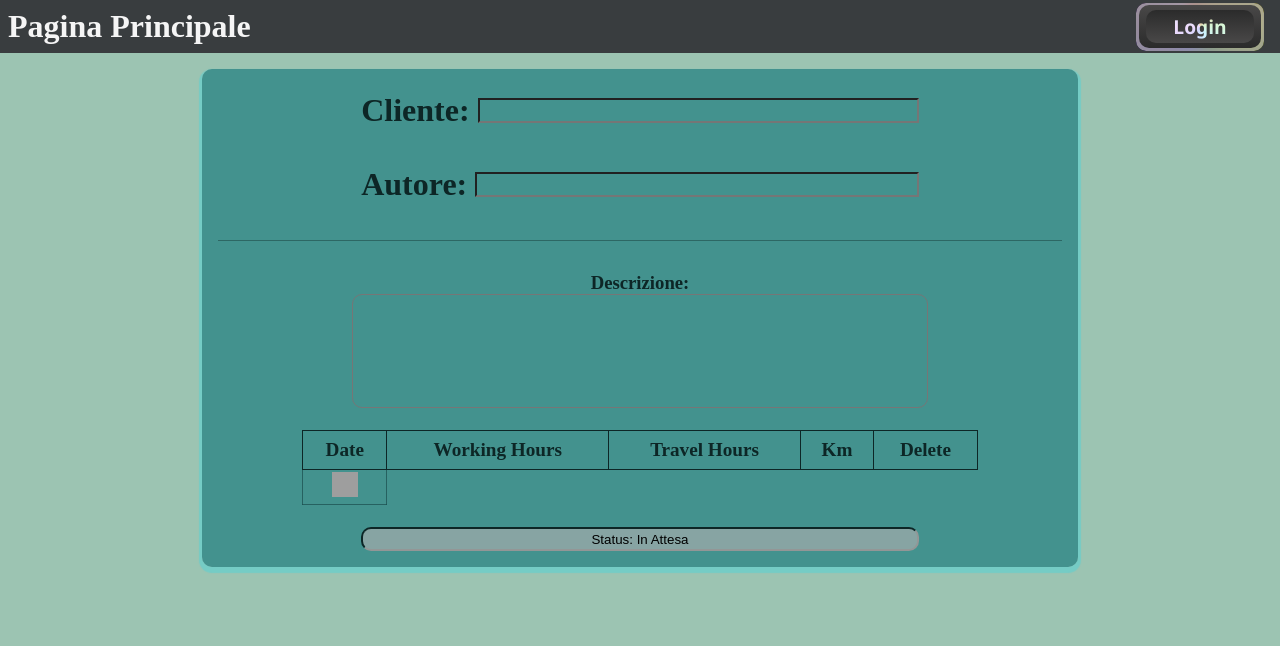
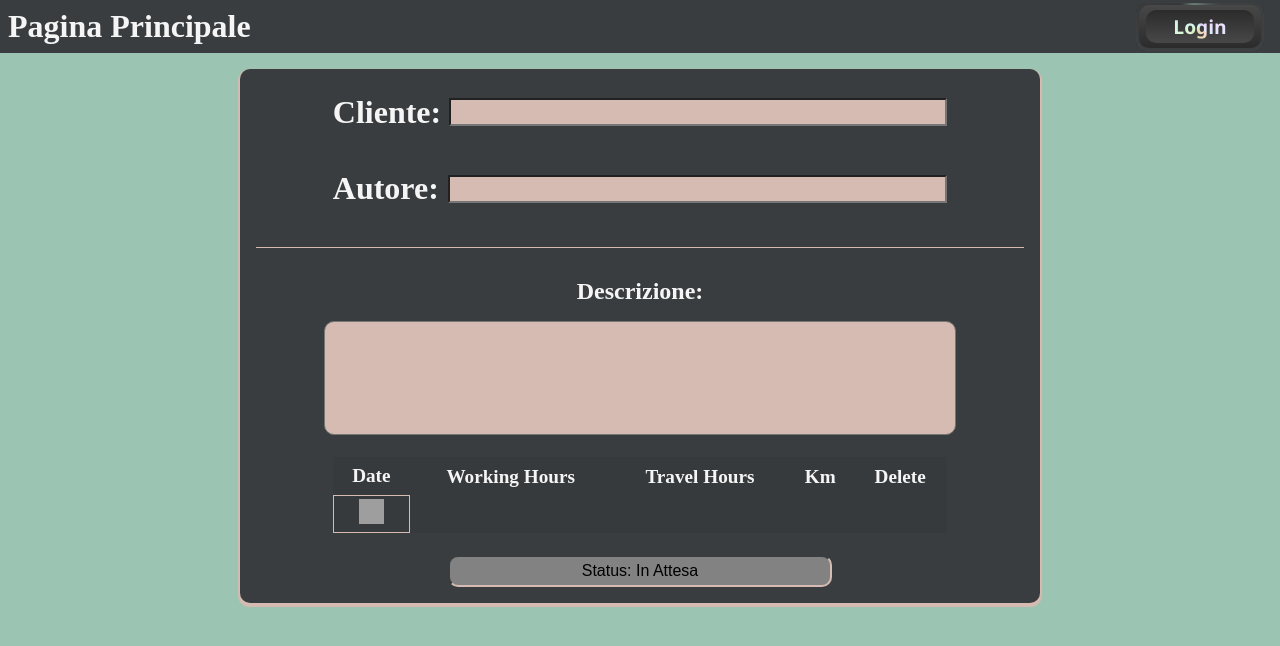
Before and after one commit to Dave02233/ProjectManagementSoftware, a React (Vite) app: page /Interventi/Creazione in a window 1280 px wide. Shown: the top 646 px of the page. Built offline with nearby package versions, Linux system fonts and the light colour scheme; grey boxes are pictures that could not be loaded.

Commit message:
styles and not found

```diff
--- a/src/Components/Intervento.jsx
+++ b/src/Components/Intervento.jsx
@@ -14,7 +14,7 @@ export const Intervento = _ => {
     })
 
     if (!intervento) {
-        return <div>Intervento non trovato</div>;
+        return <div className={styles.NotFound}>Intervento non trovato</div>;
     }
 
     const [hovering, setHovering] = useState(false);
@@ -25,14 +25,8 @@ export const Intervento = _ => {
                     status === 'Completato' ? 'Green' :
                     status === 'Annullato' ? 'Red' : 'Grey';
 
-    const statusColor = hovering ? baseColor + 'Active' : baseColor;
-
-    const handleMouseHoverIn = () => setHovering(true);
-    const handleMouseHoverOut = () => setHovering(false);
-
-
     return (
-        <div className={styles.DataContainer} onMouseEnter={handleMouseHoverIn} onMouseLeave={handleMouseHoverOut}>
+        <div className={styles.DataContainer}>
             <h4>Intervento con ID: {id}</h4>
             <h1>Cliente: <span>{name}</span></h1>
             <h2>Autore: <span>{author}</span></h2>
@@ -69,7 +63,7 @@ export const Intervento = _ => {
                     ))}
                 </tbody>
             </table>
-            <h3 className={styles[statusColor]}>Status: {status}</h3>
+            <h3 className={styles[baseColor]}>{status}</h3>
         </div>
     )
 }
--- a/src/Components/PreviewIntervento.jsx
+++ b/src/Components/PreviewIntervento.jsx
@@ -22,7 +22,7 @@ export const PreviewIntervento = ({ intervento, isLoading, error }) => {
                     }
                 </h2>
                 <p>{description}</p>
-                <h3 style={{ backgroundColor: statusColor }}>Status: {status}</h3>
+                <h3 style={{ backgroundColor: statusColor }}>{status}</h3>
             </div>
         </NavLink>
     );
--- a/src/Store/Slices/interventiSlice.js
+++ b/src/Store/Slices/interventiSlice.js
@@ -28,7 +28,7 @@ for (let i = 0; i < numberOfDays; i++) {
     days.push(newDay);
 }
 
-const fakeTestData = Array.from({ length: 13 }, (_, i) => ({
+const fakeTestData = Array.from({ length: 1000 }, (_, i) => ({
     name: `Intervento ${i+1}`,
     id: i + 1,
     author: 'Dave',
--- a/src/Styles/LoginButton.module.css
+++ b/src/Styles/LoginButton.module.css
@@ -1,3 +1,4 @@
+@import url(./variables.css);
 
 .niceButton {
     display: grid;
@@ -25,7 +26,7 @@
         height: 100%;
 
         --angle: 0deg;
-        background: conic-gradient(from var(--angle), red, orange, yellow, green, blue, indigo, violet);
+        background: conic-gradient(from var(--angle),var(--primary-lightest), var(--text-dark), var(--text-dark), var(--text-dark), var(--text-dark), var(--text-dark-hover));
 
         animation: spin-colors 6s linear infinite;
         filter: blur(4px);
@@ -42,7 +43,7 @@
 
         box-shadow: 0 2px 3px rgba(43, 43, 43, 0.6);
 
-        background-color: rgba(171, 169, 169, 0.8);
+        background-color: rgba(171, 169, 169, 0.1);
         border-radius: var(--borderRadius);
 
         z-index: 2;
@@ -91,7 +92,7 @@
         transition: 0.3s all ease-in-out;
 
         background: conic-gradient(from var(--angle), #f8d1d1, #e4d9af, #d8f8d8, #ccf2ff, #d3d3fc, #efdbfc, #dbecfb);
-        animation: spin-colors 6s linear infinite;
+        animation: spin-colors 4s linear infinite;
 
         -webkit-background-clip: text;
         background-clip: text;
--- a/src/Styles/MainPage.module.css
+++ b/src/Styles/MainPage.module.css
@@ -20,7 +20,7 @@
     h1 {
         margin: 0.5rem;
         color: var(--text-light);
-        transition: color 0.3s ease-in-out;
+        transition: color 0.1s ease-in-out;
     }
 
     h1:hover {
--- a/src/Styles/NewIntervento.module.css
+++ b/src/Styles/NewIntervento.module.css
@@ -1,3 +1,5 @@
+@import url(./variables.css);
+
 .DataContainer {
     justify-self: center;
 
@@ -8,22 +10,19 @@
 
     gap: 1.4rem;
 
-    width: 66%;
+    width: 60%;
     padding: 1rem;
     border-radius: 10px;
-    background-color: hsla(180, 50%, 35%, 0.8);
-    box-shadow: 0px 3px 1px 3px rgba(0, 229, 255, 0.252);
+    background-color: var(--primary-darkest);
+    box-shadow: 0px 2px 1px 2px var(--primary);
 
     margin: 1rem 0;
-
-    transition: all 0.3s ease-in-out;
 
     hr {
         height: 1px;
         width: 100%;
-        background-color: hsla(180, 50%, 10%, 0.4);
+        background-color: var(--primary);
         border: none;
-        transition: background-color 0.3s ease-in-out;
     }
 
     h1, h2, h3, h4 {
@@ -31,61 +30,38 @@
     }
 
     h1, h2, h3 {
-        color: hsla(180, 50%, 10%, 1);
-
-        span {
-            transition: color 0.3s ease-in-out;
-            color: rgba(0, 255, 195, 0.522);
-            text-shadow: 0px 1px 0px black;
-        }
+        color: var(--text-light);
     }
 
     h1, h2 {
         justify-content: center;
         align-items: center;
+
+        font-size: 2rem;
     }
 
     h2 {
         margin: 0;
     }
 
-    h4 {
-        color: hsla(180, 50%, 35%, 0.5);
+    h3 {
+        font-size: 1.5rem;
+        margin-bottom: 1rem;
     }
 
 
-    p {
-        border-radius: 10px;
-        background-color:  hsla(180, 50%, 20%, 0.2);
-        color: hsla(180, 50%, 10%, 0.8);
-
-        padding: 1rem;
-
-        word-break: keep-all;
-
-        width: 66%;
-        height: 5rem;
-
-        word-spacing: 0.1rem;
-        letter-spacing: 0.05rem;
-
-        text-align: center;
-
-        transition: all 0.3s ease-in-out;
-    }
-
     .MainInput {
-        background-color: hsla(180, 50%, 40%, 0);
-        transition: all 0.3s ease-in-out;
+        background-color: var(--primary);
+        transition: all 0.2s ease-in-out;
     }
 
     table {
         width: 80%;
 
-        border-radius: 10px;
-
         text-align: center;
         border-collapse: collapse;
+
+        background-color: var(--slight-hover);
 
         th {
             padding: 0.5rem;
@@ -93,17 +69,17 @@
 
         th {
             font-size: 1.2rem;
-            color:hsla(180, 50%, 10%, 1);
-            border: 1px solid hsla(180, 50%, 10%, 1);
+            color:var(--text-light);
         }
 
         td {
             font-size: 1.1rem;
             height: 2rem;
 
-            color:hsla(180, 50%, 15%, 0.7);
-            border: 1px solid hsla(180, 50%, 20%, 0.7);
-            transition: color 0.3s ease-in-out;
+            padding: 0.1rem;
+
+            color:var(--primary);
+            border: 1px solid var(--primary);
 
             vertical-align: middle;
             text-align: center;
@@ -115,7 +91,7 @@
                     cursor: pointer;
                     width: 1.6rem;
                     height: 1.6rem;
-                    transition: transform 0.3s ease-in-out;
+                    transition: transform 0.1s ease-in-out;
                     object-fit: cover;
                 }
             &:hover {
@@ -138,11 +114,9 @@
             padding: 0;
 
             border: none;
-            border-radius: 10px;
 
-            transition: all 0.3s ease-in-out;
-
-            background-color: hsla(180, 50%, 40%, 0);
+            background-color: var(--primary);
+            color: var(--text-dark);
 
             /* Chrome, Safari, Edge, Opera */
             &::-webkit-inner-spin-button,
@@ -159,45 +133,9 @@
 
 
             &:active, &:focus, &:hover {
-                background-color: hsla(180, 50%, 40%, 0.7);
-                color: rgba(0, 255, 195, 0.522);
+                background-color: var(--primary-darkest);
+                color: var(--text-light-hover);
             }
-        }
-    }
-}
-
-.DataContainer:hover {
-    background-color: hsla(180, 50%, 35%, 1);
-    box-shadow: 0px 2px 0px 1px rgba(0, 229, 255, 0.352);
-
-    h1, h2, h3 {
-        span {
-            color: rgba(0, 255, 195, 0.879);
-        }
-    };
-
-    hr {
-        background-color: hsla(180, 50%, 30%, 0.9);
-    };
-
-    p {
-        background-color:  hsla(180, 50%, 25%, 0.7);
-        color: rgba(0, 255, 195, 0.879);
-    };
-
-    td {
-        color: rgba(0, 255, 195, 0.879);
-        border: 1px solid hsla(180, 50%, 20%, 1);
-    };
-
-    .MainInput {
-        background-color: hsla(180, 50%, 40%, 0.7);
-        color: rgba(0, 255, 195, 0.879);
-    }
-
-    table {
-        input.TableInput {
-            background-color: hsla(180, 50%, 40%, 0.3);
         }
     }
 }
@@ -208,13 +146,24 @@
     flex-direction: row;
     justify-content: space-between;
     align-items: center;
-    height: 1.2rem;
+    height: 1.4rem;
+
+
     margin: 1rem;
-    width: 66%;
+    width: 80%;
+
     input {
         height: 100%;
         width: 80%;
         margin-left: 0.5rem;
+        font-size: 1.2rem;
+
+        color: var(--text-dark);
+
+        &:focus {
+            background-color: var(--primary-darkest);
+            color: var(--primary);
+        }
     }
 }
 
@@ -228,10 +177,15 @@
   textarea {
     padding: 0.5rem;
     border-radius: 10px;
-    width: 66%;
+    width: 80%;
     height: 6rem;
     word-break: break-word;
     resize: none;
+
+    &:focus {
+        background-color: var(--primary-darkest);
+        color: var(--primary);
+    }
   }
 }
 
@@ -245,48 +199,38 @@
 }
 
 .StatusButton {
-    width: 66%;
-    height: 1.5rem;
+    width: 50%;
+    height: 2rem;
     text-align: center;
 
-    border-top: 2px solid hsla(180, 50%, 10%, 1);
-    border-left: 2px solid hsla(180, 50%, 10%, 1);
-    border-right: 2px solid rgb(147, 150, 150);
-    border-bottom: 2px solid rgb(147, 150, 150);
+    font-size: 1rem;
+
+    border-top: 2px solid var(--primary-darkest);
+    border-left: 2px solid var(--primary-darkest);
+    border-right: 2px solid var(--primary);
+    border-bottom: 2px solid var(--primary);
 
     border-radius: 10px;
-    transition: all 0.3s ease-in-out;
+    transition: all 0.2s ease-in-out;
 
     &:hover {
-        border-top: 2px solid hsla(180, 50%, 30%, 1);
-        border-left: 2px solid hsla(180, 50%, 30%, 1);
-        border-right: 2px solid hsla(180, 50%, 10%, 1);
-        border-bottom: 2px solid hsla(180, 50%, 10%, 1);
+        border-top: 2px solid var(--primary);
+        border-left: 2px solid var(--primary);
+        border-right: 2px solid var(--primary-darkest);
+        border-bottom: 2px solid var(--primary-darkest);
     }
 }
 
 
 .Green {
-    background-color: hsla(131, 100%, 30%, 0.400);
-}
-.GreenActive {
-    background-color: hsla(131, 100%, 50%, 0.400);
+    background-color: hsla(131, 100%, 50%, 0.5);
 }
 .Orange {
-    background-color: hsla(44, 100%, 30%, 0.650);
-}
-.OrangeActive {
     background-color: hsla(44, 100%, 50%, 0.650);
 }
 .Red {
-    background-color: hsla(0, 100%, 30%, 0.60);
-}
-.RedActive {
     background-color: hsla(0, 100%, 50%, 0.60);
 }
 .Grey {
-    background-color: hsla(0, 2%, 50%, 0.60);
-}
-.GreyActive {
     background-color: hsla(0, 2%, 70%, 0.60);
 }
--- a/src/Styles/SectionPreviewInterventi.module.css
+++ b/src/Styles/SectionPreviewInterventi.module.css
@@ -83,7 +83,7 @@
 
     .DisplayContainer {
         display: grid;
-        grid-template-columns: repeat(auto-fit, minmax(18rem, 1fr));
+        grid-template-columns: repeat(auto-fit, minmax(15rem, 1fr));
         grid-auto-rows: minmax(9rem, auto);
         gap: 1rem;
 
--- a/src/Styles/variables.css
+++ b/src/Styles/variables.css
@@ -10,7 +10,7 @@
     --text-dark: #2A2E30;                  /* Più scuro del carbone per sfondi chiari */
     --text-dark-hover: #161819;            /* Hover per testo scuro */
     --text-light: #F5F5F5;                 /* Quasi bianco per sfondi scuri */
-    --text-light-hover: #E0E0E0;           /* Hover per testo chiaro */
+    --text-light-hover: #cac8c8;           /* Hover per testo chiaro */
     --text-muted: #6C7174;                 /* Testo attenuato per informazioni secondarie */
     --text-muted-hover: #565A5C;           /* Hover per testo attenuato */
     --text-accent: #A66D84;                /* Versione più scura del rosa per migliore leggibilità */
```
Also changed, not shown: src/Components/Extra/NotFound.jsx (+5 -2 lines), src/Styles/Intervento.module.css (+32 -57 lines), src/Styles/NotFound.module.css (added, +40 -0 lines), src/Styles/PreviewIntervento.module.css (+15 -10 lines), 1 other file (tests, documents, lock files or other folders).
